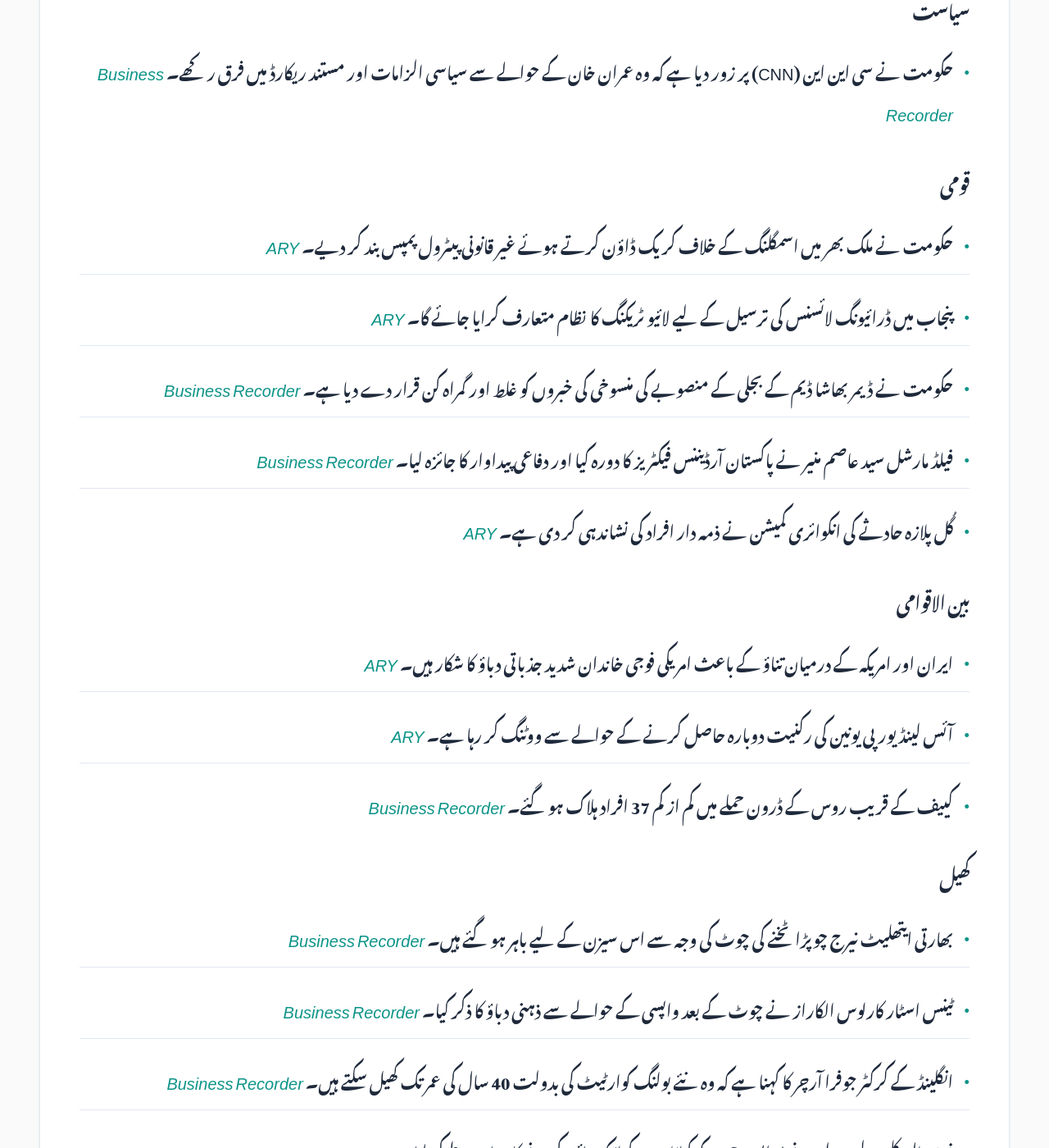
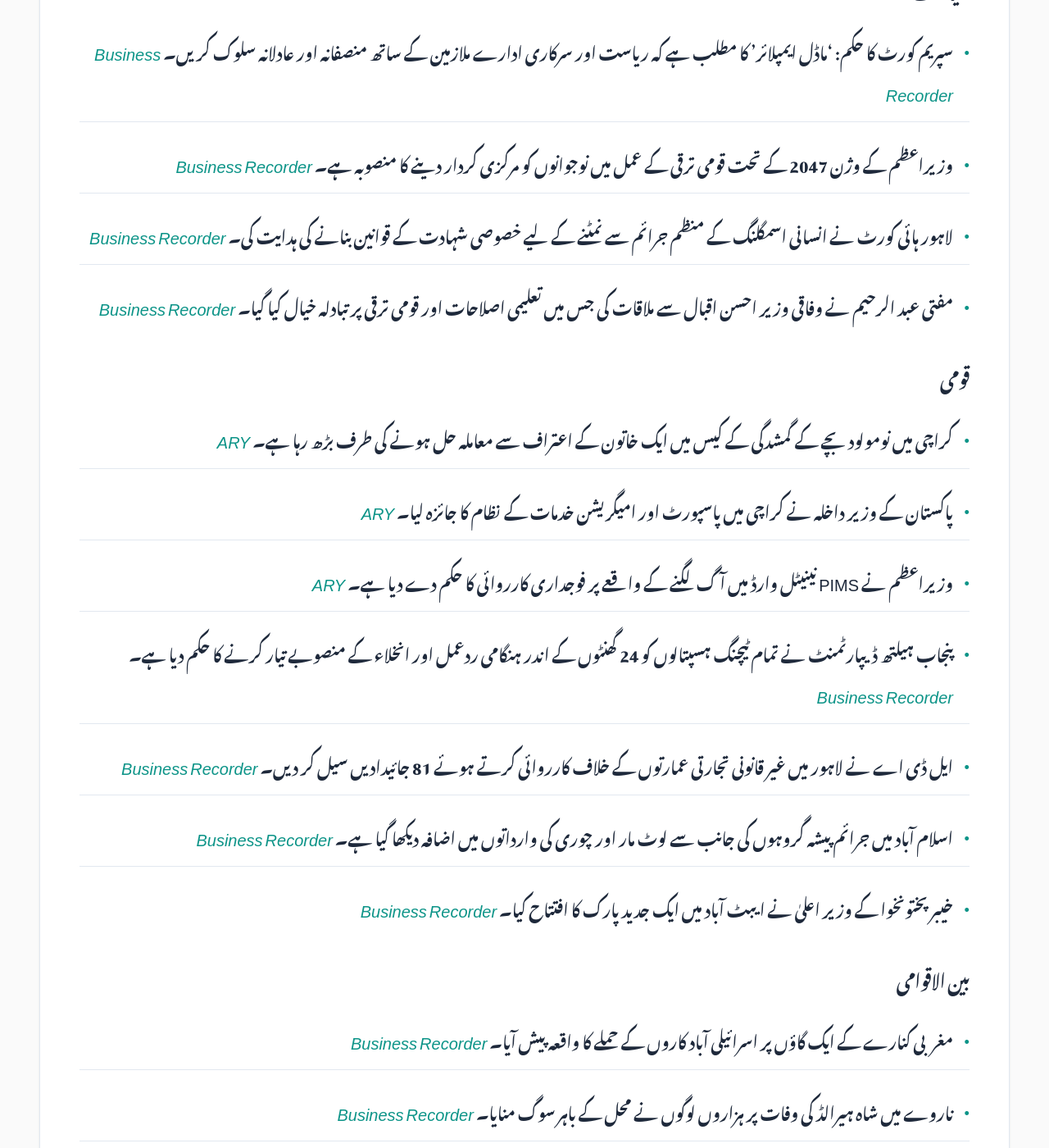
Before and after one commit to zsubzwary/news, a Jekyll site: the page built from ur/index.md, in a window 1280 px wide and 1400 px high, scrolled down 1821 px. Shown: the whole window at 82% size. Built offline with Jekyll 4.4.1, drawn with Linux system fonts in a browser that asks for light colours; some web fonts are replaced; comment, search, counter and statistics services are not loaded; some of the changed text lies outside the part shown.

Commit message:
DateTime; 2026-08-30T04:10:23.189Z

```diff
--- a/ur/index.md
+++ b/ur/index.md
@@ -7,51 +7,54 @@ rtl: true
 
 پاکستان کی تازہ خبروں کا خلاصہ
 
- &lrm; 29-Aug-2026 21:09PKT
+ &lrm; 30-Aug-2026 09:10PKT
 
 پڑھنے کا وقت : 4 منٹ
 
 ### معیشت
-- پاکستان نے 1200 ارب روپے کا ریکارڈ قرضہ مقررہ وقت سے پہلے ادا کر دیا ہے۔ *[ARY](https://arynews.tv/pakistan-makes-record-early-repayment-of-rs-1200-billion-loan)*
-- پاکستان نے 1.2 ٹریلین روپے کا گھریلو قرضہ مدت ختم ہونے سے قبل واپس کر دیا۔ *[Business Recorder](https://www.brecorder.com/news/40436995-pakistan-retires-record-rs12tn-domestic-debt-ahead-of-maturity-khurram-schehzad)*
-- پاکستان میں سونے کی قیمت میں فی تولہ 15,100 روپے کی بڑی کمی واقع ہوئی۔ *[Business Recorder](https://www.brecorder.com/news/40436992-gold-price-per-tola-plunges-rs15100-in-pakistan)*
-- روس نے ڈیزل کی برآمدات پر پابندی 30 ستمبر تک بڑھا دی ہے۔ *[Business Recorder](https://www.brecorder.com/news/40437001/russia-extends-ban-on-diesel-exports-until-september-30)*
-- آئی ایم ایف (IMF) کے جائزے میں توقع ہے کہ پاکستان اپنے تمام اہداف مکمل کر لے گا۔ *[Business Recorder](https://www.brecorder.com/news/40436982-imf-review-pakistan-expected-to-meet-all-targets-says-ahl)*
-- اسلام آباد الیکٹرک سپلائی کمپنی (IESCO) کی نجکاری کے لیے درخواستوں کی آخری تاریخ 21 ستمبر تک بڑھا دی گئی ہے۔ *[Business Recorder](https://www.brecorder.com/news/40436990-govt-extends-iesco-eoi-submission-deadline-to-sept-21)*
-- سنگاپور کی سرمایہ کاری کمپنی ٹیمیسیک نے ایئر انڈیا میں سنگاپور ایئر لائنز کی سرمایہ کاری کی حمایت کی ہے۔ *[Business Recorder](https://www.brecorder.com/news/40436987-temasek-backs-singapore-airlines-air-india-investment-amid-growing-scrutiny)*
-- ایران میں پابندیوں اور ناکہ بندی کی وجہ سے غیر ملکی تجارت میں 35 فیصد کمی واقع ہوئی ہے۔ *[Business Recorder](https://www.brecorder.com/news/40436983-iranian-president-says-foreign-trade-down-35-due-to-sanctions-and-blockade)*
-- پاکستانی سی فوڈ اب یورپی مارکیٹوں میں پہنچنا شروع ہو گیا ہے، جو کہ ایک بڑا برآمدی سنگ میل ہے۔ *[Business Recorder](https://www.brecorder.com/news/40436984-pakistani-seafood-earns-a-place-on-european-shelves-a-major-export-milestone)*
+- پیٹرولیم وزیر نے اصلاحات، توانائی کی سلامتی اور سرمایہ کاری کے مواقع کا جائزہ لیا۔ *[ARY](https://arynews.tv/petroleum-minister-reviews-reforms-energy-security-and-investment-opportunities)*
+- عالمی منڈی میں فروخت میں اضافے کے باعث سونے کی قیمتوں میں بڑی کمی واقع ہوئی۔ *[Business Recorder](https://www.brecorder.com/news/40437078/gold-prices-nosedive)*
+- انڈیا کے سب سے بڑے نجی بینک HDFC کے سی ای او سشی دھر جگیشان اکتوبر میں اپنے عہدے سے دستبردار ہو جائیں گے۔ *[Business Recorder](https://www.brecorder.com/news/40437079/indias-hdfc-bank-ceo-jagdishan-to-step-down-in-october)*
+- ABAD کے چیئرمین نے تعمیراتی صنعت کو فروغ دینے کے لیے ملک بھر میں 'کنسٹرکشن زونز' قائم کرنے کی تجویز دی۔ *[Business Recorder](https://www.brecorder.com/news/40437010/abad-chairman-suggests-setting-up-construction-zones)*
+- RTO حیدرآباد نے سیلز ٹیکس ایکٹ کی خلاف ورزیوں کے خلاف کارروائی کرتے ہوئے متعدد گاڑیاں اور سامان ضبط کر لیا۔ *[Business Recorder](https://www.brecorder.com/news/40437012/violation-of-sta-rto-hyderabad-detains-vehicles-goods)*
+- Zindigi اور DAT AI سسٹم نے ڈیجیٹل مالیاتی اور تکنیکی حل تیار کرنے کے لیے مفاہمت کی یادداشت پر دستخط کیے۔ *[Business Recorder](https://www.brecorder.com/news/40437013/mou-signed-zindigi-amp-dat-to-advance-integrated-digital-solutions)*
+- مجوزہ ٹیکس پالیسی کی اہم خصوصیات بیان کی گئیں جو ٹیکس کے بوجھ کو کم کرنے اور دستاویز سازی میں مدد دے سکتی ہیں۔ *[Business Recorder](https://www.brecorder.com/news/40437014/key-features-of-the-proposed-tax-policy-elaborated)*
 
 ### سائنس اور ٹیکنالوجی
-- پاکستان کا قومی سیمی کنڈکٹر کلسٹر فریم ورک مکمل ہو گیا ہے۔ *[ARY](https://arynews.tv/pakistans-national-semiconductor-cluster-framework-now-complete)*
-- اوپن اے آئی (OpenAI) نے ایلن مسک کی کمپنی کے ٹول 'کرسر' کے لیے اپنے اے آئی ماڈلز کی فراہمی روکنے کا فیصلہ کیا ہے۔ *[ARY](https://arynews.tv/openai-to-cut-off-ai-models-for-spacex-owned-cursor-escalating-feud-with-musk)*
+- پنجاب کے وزیر اعلیٰ نے مصنوعی ذہانت اور ڈیجیٹل تعاون کے فروغ کے لیے پنجاب اور گویزہ (چین) کے درمیان ورکنگ گروپ قائم کرنے کی تجویز دی۔ *[Business Recorder](https://www.brecorder.com/news/40437007/international-big-data-expo-cm-proposes-punjab-guizhou-joint-working-group-for-ai-digital-cooperation-smart-agriculture)*
 
 ### موسم
-- نیپال اور چین میں سیلاب کے باعث لاپتہ ہونے والوں کی تعداد 3,000 کے قریب پہنچ گئی ہے۔ *[Business Recorder](https://www.brecorder.com/news/40437000/rescuers-claw-through-mud-as-nepal-china-flood-missing-toll-nears-3000)*
+- نیپال میں مہلک سیلاب کے بعد موسمیاتی خطرات کے حوالے سے وارننگ جاری کی گئی۔ *[ARY](https://arynews.tv/nepal-warns-of-climate-threat-after-deadly-floods)*
+- کراچی، حیدرآباد اور لاہور سمیت مختلف شہروں کے موسم کی رپورٹ اور پیش گوئی۔ *[Business Recorder](https://www.brecorder.com/news/40437004/the-weather)*
 
 ### سیاست
-- حکومت نے سی این این (CNN) پر زور دیا ہے کہ وہ عمران خان کے حوالے سے سیاسی الزامات اور مستند ریکارڈ میں فرق رکھے۔ *[Business Recorder](https://www.brecorder.com/news/40436996-imran-case-govt-urges-cnn-to-distinguish-verified-records-from-politically-contested-allegations)*
+- سپریم کورٹ کا حکم: 'ماڈل ایمپلائر' کا مطلب ہے کہ ریاست اور سرکاری ادارے ملازمین کے ساتھ منصفانہ اور عادلانہ سلوک کریں۔ *[Business Recorder](https://www.brecorder.com/news/40437081/model-employer-insinuates-just-treatment-to-employees-sc)*
+- وزیراعظم کے وژن 2047 کے تحت قومی ترقی کے عمل میں نوجوانوں کو مرکزی کردار دینے کا منصوبہ ہے۔ *[Business Recorder](https://www.brecorder.com/news/40437006/vision-2047-envisages-placing-youth-at-centre-of-national-development)*
+- لاہور ہائی کورٹ نے انسانی اسمگلنگ کے منظم جرائم سے نمٹنے کے لیے خصوصی شہادت کے قوانین بنانے کی ہدایت کی۔ *[Business Recorder](https://www.brecorder.com/news/40437009/human-trafficking-cases-lhc-directs-enactment-of-special-rules-of-evidence)*
+- مفتی عبد الرحیم نے وفاقی وزیر احسن اقبال سے ملاقات کی جس میں تعلیمی اصلاحات اور قومی ترقی پر تبادلہ خیال کیا گیا۔ *[Business Recorder](https://www.brecorder.com/news/40437016/mufti-abdul-rahim-meets-ahsan-iqbal)*
 
 ### قومی
-- حکومت نے ملک بھر میں اسمگلنگ کے خلاف کریک ڈاؤن کرتے ہوئے غیر قانونی پیٹرول پمپس بند کر دیے۔ *[ARY](https://arynews.tv/govt-shuts-down-illegal-petrol-pumps-nationwide-in-crackdown-on-smuggling)*
-- پنجاب میں ڈرائیونگ لائسنس کی ترسیل کے لیے لائیو ٹریکنگ کا نظام متعارف کرایا جائے گا۔ *[ARY](https://arynews.tv/punjab-to-introduce-live-tracking-for-driving-licence-deliveries)*
-- حکومت نے ڈیمر بھاشا ڈیم کے بجلی کے منصوبے کی منسوخی کی خبروں کو غلط اور گمراہ کن قرار دے دیا ہے۔ *[Business Recorder](https://www.brecorder.com/news/40436994-false-and-misleading-govt-denies-cancelling-4500mw-power-component-of-diamer-bhasha-dam)*
-- فیلڈ مارشل سید عاصم منیر نے پاکستان آرڈیننس فیکٹریز کا دورہ کیا اور دفاعی پیداوار کا جائزہ لیا۔ *[Business Recorder](https://www.brecorder.com/news/40436981-field-marshal-munir-witnesses-trials-of-locally-manufactured-arms-ammunition-at-ordnance-factory)*
-- گُل پلازہ حادثے کی انکوائری کمیشن نے ذمہ دار افراد کی نشاندہی کر دی ہے۔ *[ARY](https://arynews.tv/gul-plaza-tragedy-inquiry-commission-identifies-those-responsible)*
+- کراچی میں نومولود بچے کے گمشدگی کے کیس میں ایک خاتون کے اعتراف سے معاملہ حل ہونے کی طرف بڑھ رہا ہے۔ *[ARY](https://arynews.tv/womans-admission-drops-curtain-on-karachi-newborn-missing-case)*
+- پاکستان کے وزیر داخلہ نے کراچی میں پاسپورٹ اور امیگریشن خدمات کے نظام کا جائزہ لیا۔ *[ARY](https://arynews.tv/pakistan-interior-minister-reviews-passport-and-immigration-services-in-karachi)*
+- وزیراعظم نے PIMS نینیٹل وارڈ میں آگ لگنے کے واقعے پر فوجداری کارروائی کا حکم دے دیا ہے۔ *[ARY](https://arynews.tv/pakistan-pm-orders-criminal-proceedings-over-pims-neonatal-ward-fire)*
+- پنجاب ہیلتھ ڈیپارٹمنٹ نے تمام ٹیچنگ ہسپتالوں کو 24 گھنٹوں کے اندر ہنگامی ردعمل اور انخلاء کے منصوبے تیار کرنے کا حکم دیا ہے۔ *[Business Recorder](https://www.brecorder.com/news/40437005/punjab-directs-teaching-hospitals-to-develop-emergency-response-plans)*
+- ایل ڈی اے نے لاہور میں غیر قانونی تجارتی عمارتوں کے خلاف کارروائی کرتے ہوئے 81 جائیدادیں سیل کر دیں۔ *[Business Recorder](https://www.brecorder.com/news/40437008/lda-seals-81-properties)*
+- اسلام آباد میں جرائم پیشہ گروہوں کی جانب سے لوٹ مار اور چوری کی وارداتوں میں اضافہ دیکھا گیا ہے۔ *[Business Recorder](https://www.brecorder.com/news/40437011/criminal-gangs-continue-looting-spree-in-islamabad)*
+- خیبر پختونخوا کے وزیر اعلیٰ نے ایبٹ آباد میں ایک جدید پارک کا افتتاح کیا۔ *[Business Recorder](https://www.brecorder.com/news/40437015/kp-cm-inaugurates-702-kanal-abbottabad-park)*
 
 ### بین الاقوامی
-- ایران اور امریکہ کے درمیان تناؤ کے باعث امریکی فوجی خاندان شدید جذباتی دباؤ کا شکار ہیں۔ *[ARY](https://arynews.tv/us-military-families-ride-roller-coaster-of-emotions-over-six-months-of-iran-war)*
-- آئس لینڈ یورپی یونین کی رکنیت دوبارہ حاصل کرنے کے حوالے سے ووٹنگ کر رہا ہے۔ *[ARY](https://arynews.tv/iceland-votes-on-whether-to-resume-eu-membership-talks)*
-- کییف کے قریب روس کے ڈرون حملے میں کم از کم 37 افراد ہلاک ہو گئے۔ *[Business Recorder](https://www.brecorder.com/news/40436998-at-least-37-dead-after-russian-strike-on-depot-near-kyiv)*
+- مغربی کنارے کے ایک گاؤں پر اسرائیلی آباد کاروں کے حملے کا واقعہ پیش آیا۔ *[Business Recorder](https://www.brecorder.com/news/40437075/dozens-of-israeli-settlers-attack-flashpoint-west-bank-village)*
+- ناروے میں شاہ ہیرالڈ کی وفات پر ہزاروں لوگوں نے محل کے باہر سوگ منایا۔ *[Business Recorder](https://www.brecorder.com/news/40437076/norway-mourns-king-harald-as-crowds-gather-at-royal-palace)*
+- پاکستان نے ہیٹی میں گینگ کے ہاتھوں ہونے والے قتل عام کے بعد اقوام متحدہ سے فوری امداد کا مطالبہ کیا۔ *[Business Recorder](https://www.brecorder.com/news/40437077/pakistan-demands-action-after-brutal-haiti-gang-massacre-claims-47-lives)*
+- زمبیابوے میں چرچ کی مینی بس اور ٹرک کے درمیان تصادم کے نتیجے میں 27 افراد ہلاک ہو گئے۔ *[Business Recorder](https://www.brecorder.com/news/40437080/zimbabwe-crash-involving-church-minibus-kills-27)*
 
 ### کھیل
-- بھارتی ایتھلیٹ نیرج چوپڑا ٹخنے کی چوٹ کی وجہ سے اس سیزن کے لیے باہر ہو گئے ہیں۔ *[Business Recorder](https://www.brecorder.com/news/40436997-indias-neeraj-chopra-out-for-season-with-ankle-injury)*
-- ٹینس اسٹار کارلوس الکاراز نے چوٹ کے بعد واپسی کے حوالے سے ذہنی دباؤ کا ذکر کیا۔ *[Business Recorder](https://www.brecorder.com/news/40436991-alcaraz-says-uncertainty-over-comeback-fuelled-intrusive-thoughts)*
-- انگلینڈ کے کرکٹر جوفرا آرچر کا کہنا ہے کہ وہ نئے بولنگ کوارٹیٹ کی بدولت 40 سال کی عمر تک کھیل سکتے ہیں۔ *[Business Recorder](https://www.brecorder.com/news/40436988-england-pace-quartet-might-keep-archer-going-until-he-is-40)*
-- فٹ بال کلب لیورپول نے پی ایس جی کے کھلاڑی بریکولا کو سائن کرنے کا معاہدہ طے کر لیا ہے۔ *[Business Recorder](https://www.brecorder.com/news/40436985-liverpool-finalise-agreement-to-sign-psgs-barcola-in-deal-worth-up-to-ps123-million-reports-say)*
+- ڈورٹ مண்ட் نے آسان جیت حاصل کی جبکہ ایلورسبیرگ نے تاریخ رقم کی۔ *[ARY](https://arynews.tv/dortmund-secure-easy-win-as-elversberg-make-history)*
+- لورپول کے مشکل آغاز کے باوجود نئے باس ایراؤلا پرامید نظر آتے ہیں۔ *[ARY](https://arynews.tv/new-boss-iraola-stays-positive-despite-liverpools-winless-start)*
+- اسٹراسبورگ نے لینس کو شکست دے دی۔ *[ARY](https://arynews.tv/winger-yassines-double-helps-strasbourg-beat-lens)*
 
 ### صحت
-- پی آئی ایم ایس (PIMS) نینیٹل وارڈ آگ کے واقعے پر وزیراعظم نے تحقیقات کا حکم دیا ہے اور ایگزیکٹو ڈائریکٹر سمیت آٹھ حکام کو معطل کر دیا ہے۔ *[ARY](https://arynews.tv/pakistan-pm-orders-criminal-proceedings-over-pims-neonatal-ward-fire)* | *[Business Recorder](https://www.brecorder.com/news/40436989-pims-fire-executive-director-imran-sikandar-among-eight-suspended)*
+- موڈیرنا اور مرک کی جانب سے کینسر کی ویکسین کے حوالے سے ایک بڑی کامیابی حاصل ہوئی ہے۔ *[ARY](https://arynews.tv/success-after-a-century-of-failures-inside-moderna-and-mercks-cancer-vaccine-breakthrough)*
 
 ### دیگر
-- جی ٹی اے 6 (GTA 6) کے گیم پلے میں بڑی بہتری کے حوالے سے نیٹ فلکس پر نئی معلومات سامنے آئی ہیں۔ *[ARY](https://arynews.tv/gta-6-extended-look-on-netflix-reveals-massive-gameplay-upgrades)*
+- راک اسٹار گیمز نے GTA 6 کے دو مرکزی کرداروں، جیسن اور لوسیا کے بارے میں تفصیلات فراہم کیں۔ *[ARY](https://arynews.tv/gta-6-dual-protagonists-jason-and-lucia-explained-by-rockstar-games)*
```
